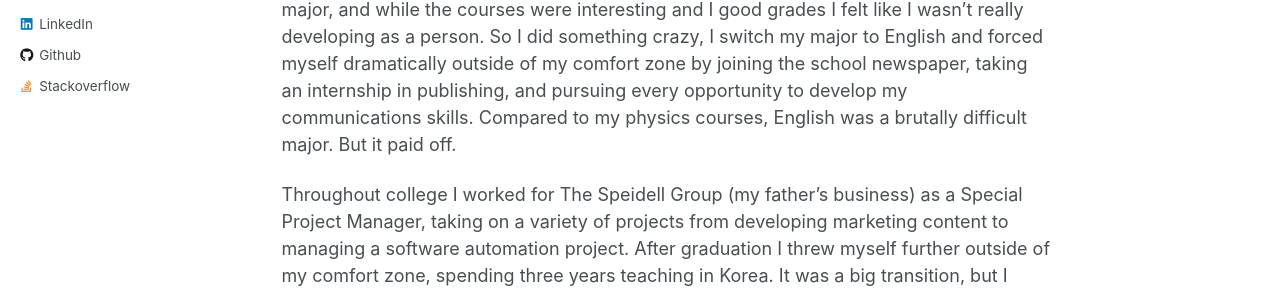
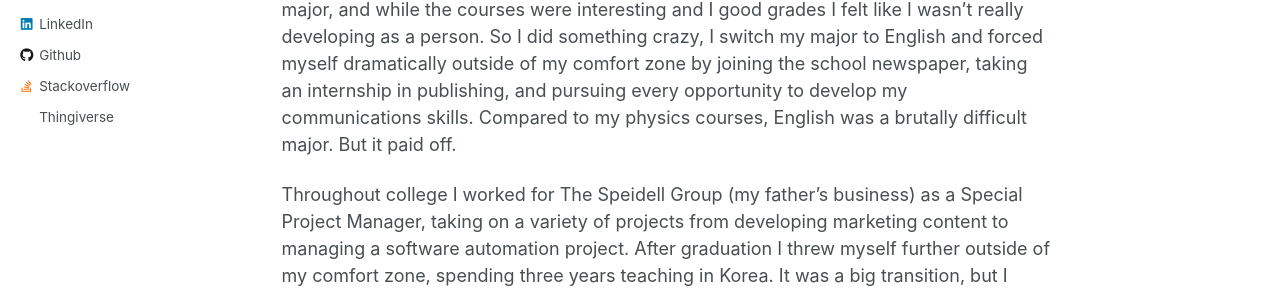
Before and after one commit to jayspeidell/jayspeidell.github.io, a Jekyll site: the page built from _pages/about.md, in a window 1280 px wide. Shown: the part 502-795 px from the top of the page. Built offline with Jekyll 4.4.1, drawn with Linux system fonts in a browser that asks for light colours.

Commit message:
thingiverse link

```diff
--- a/_config.yml
+++ b/_config.yml
@@ -115,6 +115,7 @@ author:
   xing             :
   youtube          :
   wikipedia        :
+  thingiverse        : "https://www.thingiverse.com/jayspeidell/designs"
 
 
 # Reading Files
--- a/_includes/author-profile.html
+++ b/_includes/author-profile.html
@@ -115,6 +115,9 @@
       {% if author.impactstory %}
         <li><a href="{{ author.impactstory }}"><i class="ai ai-impactstory ai-fw"></i> Impactstory</a></li>
       {% endif %}
+      {% if author.thingiverse %}
+        <li><a href="{{ author.thingiverse }}"><i class="ai  ai-fw"></i> Thingiverse</a></li>
+      {% endif %}
       {% if author.wikipedia %}
         <li><a href="https://en.wikipedia.org/wiki/User:{{ author.wikipedia }}"><i class="fab fa-fw fa-wikipedia-w" aria-hidden="true"></i> Wikipedia</a></li>
 {% endif %}
```
Also changed, not shown: images/ico/thingiverse.svg (added).
